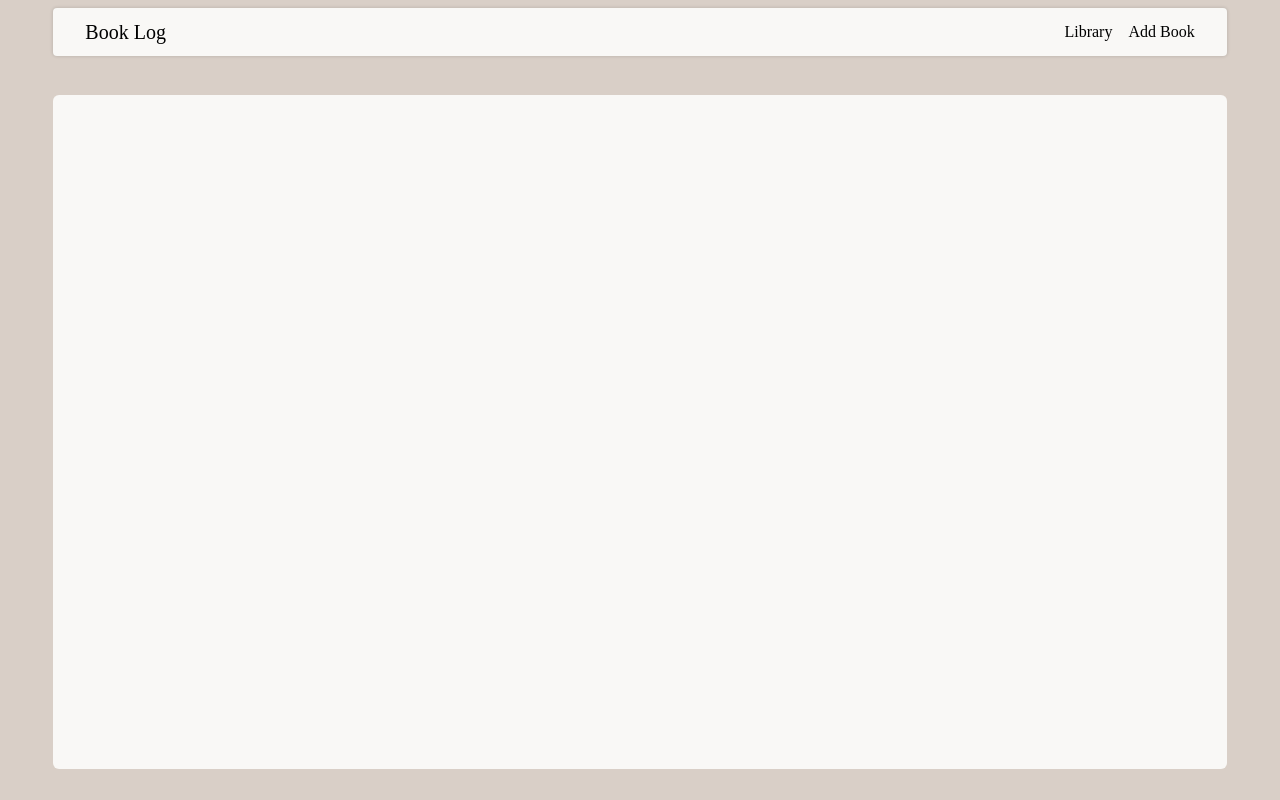
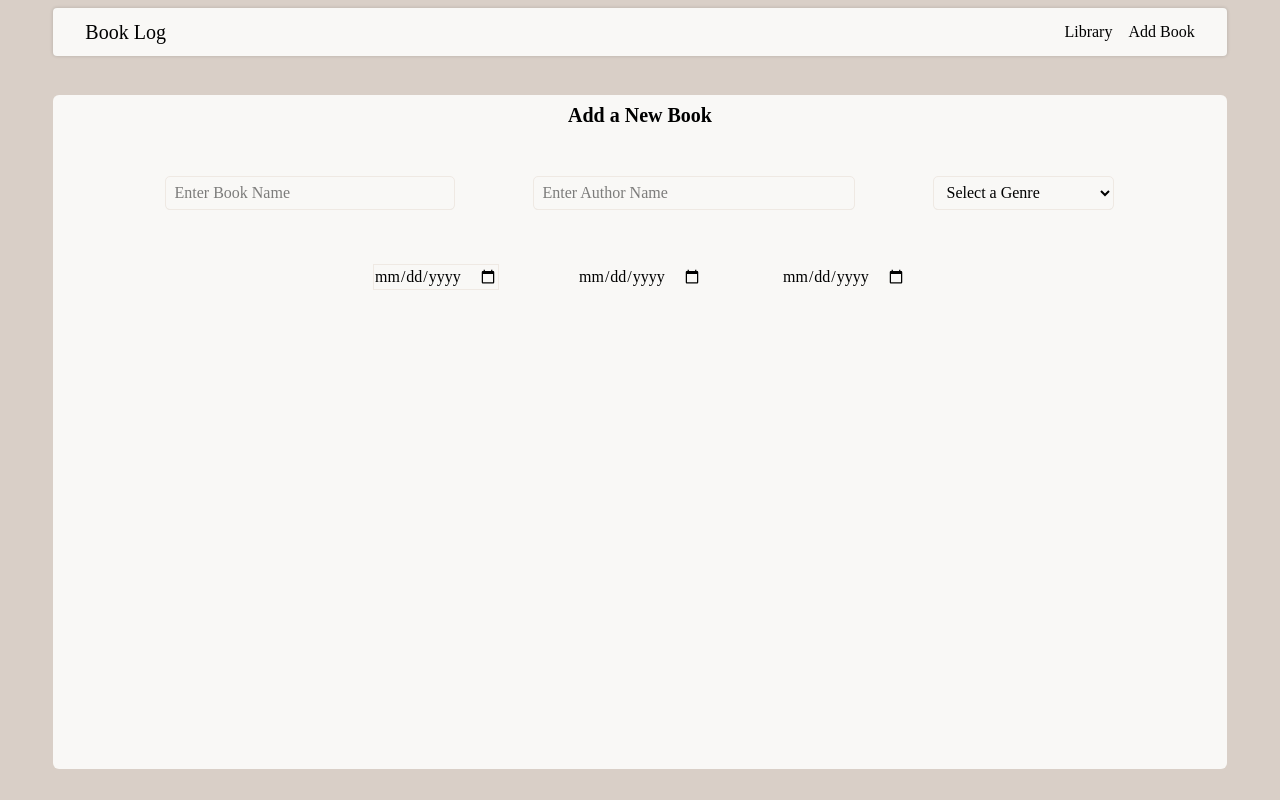
Before and after one commit to xenosM/Book-Logger, a React (Vite) app: page / in a window 1280 px wide. Both pictures are taken after a click on the button "Add Book". Built offline with nearby package versions, Linux system fonts and the light colour scheme; a web font is replaced by a local one.

Commit message:
started with the add book form

```diff
--- a/src/App.jsx
+++ b/src/App.jsx
@@ -10,7 +10,7 @@ function App() {
     <>
       <div className="w-screen h-screen bg-background-color flex flex-col">
         <Header setToggleTab={setToggleTab} toggleTab={toggleTab} />
-        <main className=" flex items-center justify-center flex-1">
+        <main className="flex items-center justify-center flex-1">
           {toggleTab ? <LibraryTab /> : <AddBook />}
         </main>
       </div>
--- a/src/Components/AddBook.jsx
+++ b/src/Components/AddBook.jsx
@@ -1,8 +1,12 @@
+import AddForm from "./Forms/AddForm";
 export default function AddBook() {
   return (
     <>
       <section className="h-11/12 w-11/12 bg-primary rounded-md">
-        <div className="grid-layout grid grid-cols-4"></div>
+        <h1 className="text-center font-semibold text-xl mt-1.5 mb-12">
+          Add a New Book
+        </h1>
+        <AddForm />
       </section>
     </>
   );
--- a/src/Components/BookCard.jsx
+++ b/src/Components/BookCard.jsx
@@ -2,19 +2,21 @@ import { IoMdStar, IoMdStarHalf, IoMdStarOutline } from "react-icons/io";
 import bookCover from "../assets/book_cover.jpg";
 
 export default function BookCard() {
-  const bookName = "My book";
+  const bookName = "Harry Potter and the Goblet of Fire";
   const starArray = [1, 1, 1, 0.5, 0];
   return (
     <>
       <div className="  w-full h-full flex justify-center items-center">
-        <div className="book-card w-10/12 h-11/12 p-3 bg-secondary rounded-md flex flex-col items-center justify-start gap-2">
+        <div className=" book-card w-10/12 h-11/12 p-3 bg-secondary rounded-md flex flex-col items-center justify-start gap-1 object-contain">
           <img
             src={bookCover}
-            alt="Book coverpage"
-            className="w-7/12 h-8/12 "
+            alt={`${bookName} coverpage`}
+            className=" w-7/12 h-8/12 shadow-lg rounded "
           />
-          <div className="book-name text-center">{bookName}</div>
-          <div className="Review flex">
+          <h3 className=" book-name text-center font-semibold text-lg min-block-16 line-clamp-2">
+            {bookName}
+          </h3>
+          <div className=" Review flex">
             {starArray.map((starScore) => {
               if (starScore == 0) return <IoMdStarOutline />;
               else if (starScore == 0.5) return <IoMdStarHalf />;
--- /dev/null
+++ b/src/Components/Forms/AddForm.jsx
@@ -0,0 +1,77 @@
+export default function AddForm() {
+  const genres = [
+    "Select a Genre",
+    "Action and Adventure",
+    "Art & Photography",
+    "Biography",
+    "Children's",
+    "Contemporary",
+    "Crime",
+    "Fantasy",
+    "Graphic Novel",
+    "Historical Fiction",
+    "History",
+    "Horror",
+    "Humour",
+    "Memoir",
+    "Mystery",
+    "Philosophy",
+    "Romance",
+    "Science Fiction",
+    "Self-Help",
+    "Thriller",
+    "True Crime",
+  ];
+  function onSubmit() {}
+
+  return (
+    <form action={onSubmit}>
+      <div className="flex justify-center gap-20 mb-14">
+        <input
+          className="outline-1 outline-secondary shadow-2xs px-2 py-1 rounded-sm w-2xs"
+          type="text"
+          name="bookTitle"
+          placeholder="Enter Book Name"
+          required
+        />
+        <input
+          className="outline-1 outline-secondary shadow-2xs px-2 py-1 rounded-sm w-xs"
+          type="text"
+          name="authorName"
+          placeholder="Enter Author Name"
+          required
+        />
+        <select
+          className="outline-1 outline-secondary shadow-2xs px-2 py-1 rounded-sm"
+          name="bookGenre"
+          defaultValue=""
+          required
+        >
+          {genres.map((genre, index) => {
+            return (
+              <option
+                key={genre}
+                value={index == 0 ? "" : genre}
+                disabled={index == 0}
+              >
+                {" "}
+                {genre}{" "}
+              </option>
+            );
+          })}
+        </select>
+      </div>
+      <div className="flex justify-center gap-20">
+        <input
+          className="outline-1 outline-secondary"
+          type="date"
+          name="publicationDate"
+        />
+        <input type="date" name="readingStartDate" />
+        <input type="date" name="readingEndDate" />
+      </div>
+      <div className="flex justify-between"></div>
+      <div className="flex"></div>
+    </form>
+  );
+}
--- a/src/Components/LibraryTab.jsx
+++ b/src/Components/LibraryTab.jsx
@@ -3,7 +3,11 @@ export default function LibraryTab() {
   return (
     <>
       <section className="h-11/12 w-11/12 bg-primary rounded-md">
-        <div className="library-tab-grid h-full grid-layout grid grid-cols-none grid-flow-col overflow-scroll no-scrollbar">
+        <h1 className="text-center font-semibold text-xl mt-1.5">Library</h1>
+        <div className="library-tab-grid h-11/12 grid-layout grid grid-cols-none grid-flow-col overflow-scroll no-scrollbar">
+          <BookCard />
+          <BookCard />
+          <BookCard />
           <BookCard />
         </div>
       </section>
```
Also changed, not shown: src/Components/AddForm.jsx (deleted), 1 other file (tests, documents, lock files or other folders).
